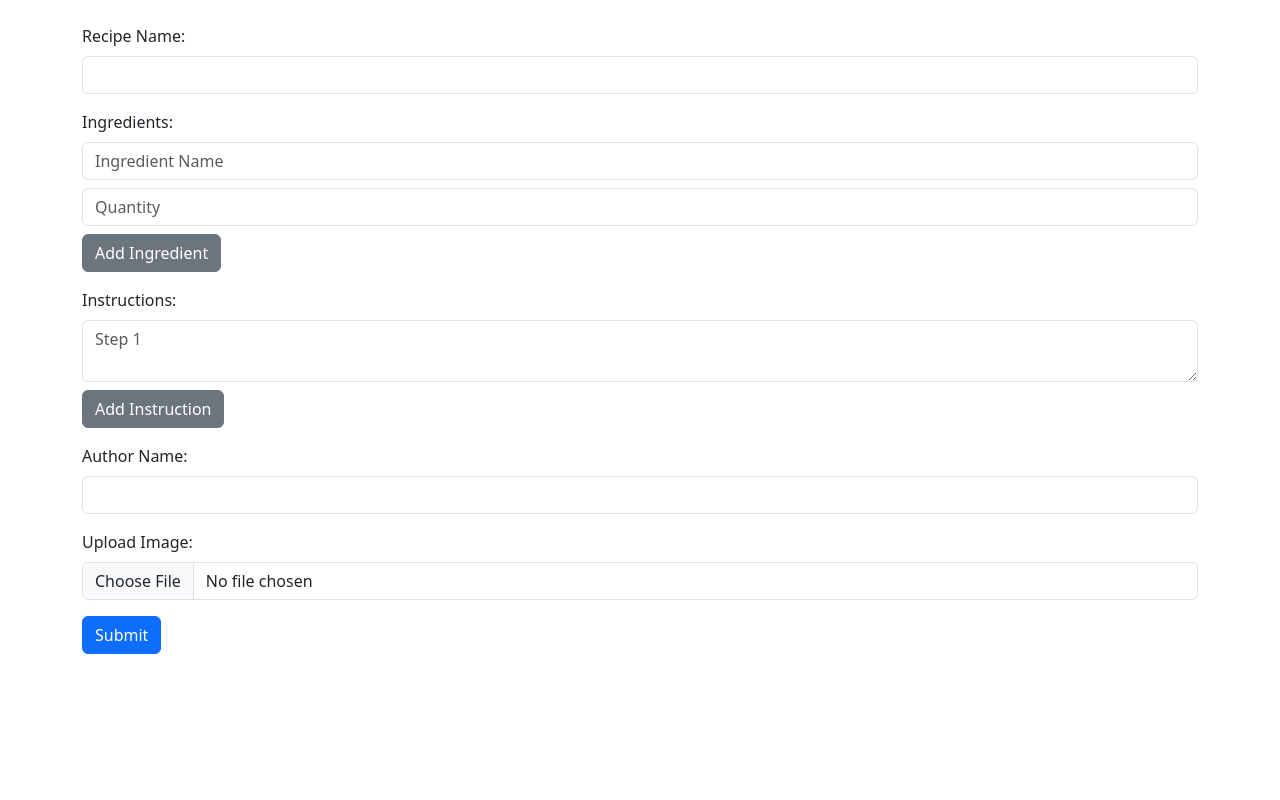
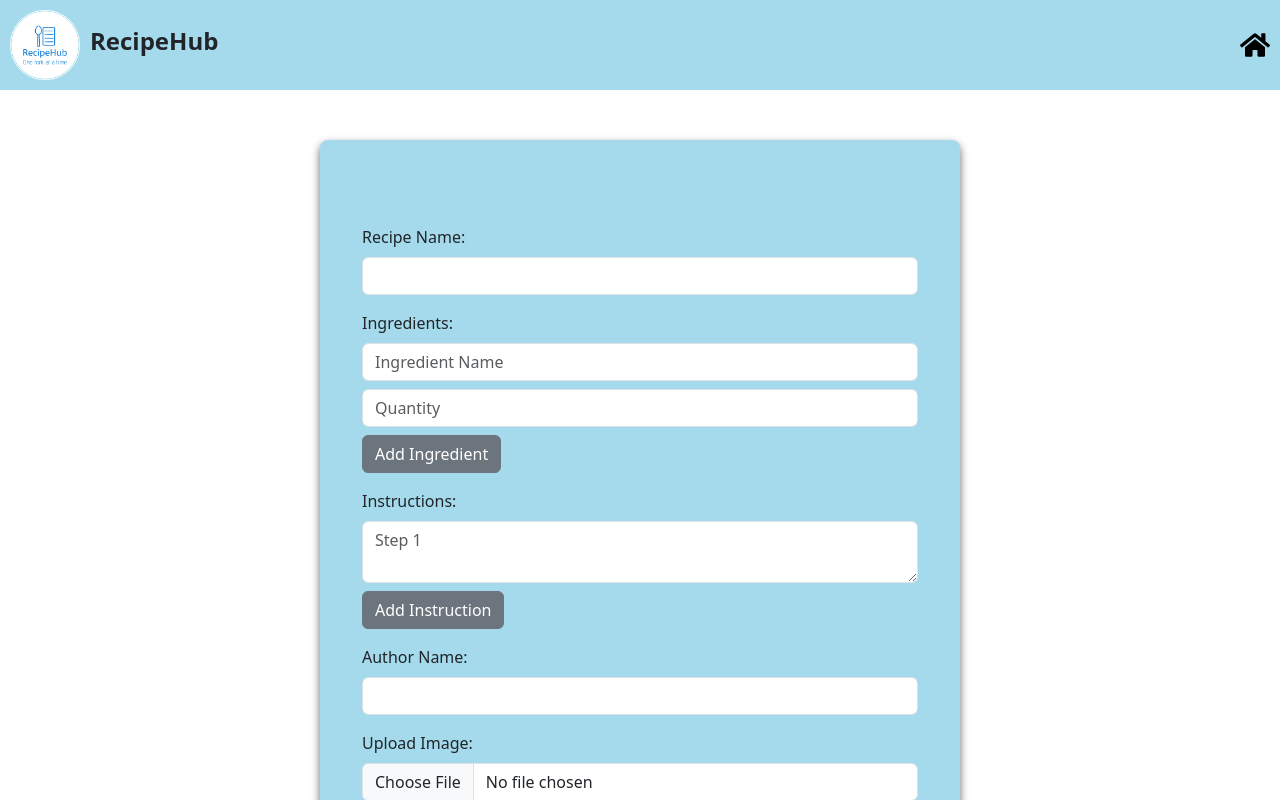
Before and after one commit to DiyaWadhwani/RecipeHubApplication-React, a React (Vite) app in the folder recipe_hub/: page /newUpdate in a window 1280 px wide. Shown: the top 800 px of the page. Built offline with nearby package versions, Linux system fonts and the light colour scheme.

Commit message:
updated some styling

```diff
--- a/recipe_hub/src/pages/CreateRecipePage.jsx
+++ b/recipe_hub/src/pages/CreateRecipePage.jsx
@@ -1,4 +1,6 @@
 import React, { Component } from "react";
+import EmptyHeader from "../fragments/EmptyHeader";
+import "../styling/CreateRecipePage.css";
 
 export default class CreateRecipePage extends Component {
   constructor(props) {
@@ -42,8 +44,19 @@ export default class CreateRecipePage extends Component {
     }));
   };
 
-  handleSubmit = (e) => {
-    e.preventDefault();
+  onCreate = (event) => {
+    event.preventDefault();
+    const formData = new FormData(event.target);
+
+    console.log("onCreate", Object.fromEntries(formData));
+
+    event.target.querySelector("input[name=recipeName]").value = "";
+    event.target.querySelector("input[name=ingredientName]").value = "";
+    event.target.querySelector("input[name=quantity]").value = "";
+    event.target.querySelector("input[name=instruction]").value = "";
+    event.target.querySelector("input[name=authorName]").value = "";
+
+    // this.props.onCreateInteraction(Object.fromEntries(formData));
     // Perform actions with the form data, such as sending it to a server
     console.log("Form data submitted:", this.state);
   };
@@ -52,7 +65,10 @@ export default class CreateRecipePage extends Component {
     const { recipeName, ingredients, instructions, authorName } = this.state;
 
     return (
-      <form onSubmit={this.handleSubmit} className="container mt-4">
+      <>
+        <EmptyHeader headerTag="RecipeHub" />
+        <div className="form-styling">
+          <form onSubmit={this.onCreate} className="container mt-4">
             <div className="mb-3">
               <label className="form-label">Recipe Name:</label>
               <input
@@ -71,7 +87,7 @@ export default class CreateRecipePage extends Component {
                   <input
                     type="text"
                     className="form-control"
-                name="name"
+                    name="ingredientName"
                     placeholder="Ingredient Name"
                     value={ingredient.name}
                     onChange={(e) => this.handleIngredientChange(e, index)}
@@ -138,10 +154,12 @@ export default class CreateRecipePage extends Component {
               />
             </div>
 
-        <button type="submit" className="btn btn-primary">
-          Submit
+            <button type="submit" className="btn btn-primary custom-btn">
+              Save
             </button>
           </form>
+        </div>
+      </>
     );
   }
 }
--- a/recipe_hub/src/styling/CreateRecipePage.css
+++ b/recipe_hub/src/styling/CreateRecipePage.css
@@ -1,48 +1,25 @@
-form {
+.form-styling {
+  height: 100vh;
+  margin: 0;
   display: flex;
   flex-direction: column;
+  background-color: #A4DAEB;
+  justify-content: center;
+  align-items: center;
   width: 50%;
-    margin: auto;
-    background-color: #f4f4f4;
-    padding: 20px;
+  margin: auto; /* Add this line to center horizontally */
+  margin-top: 50px;
+  margin-bottom: 30px;
+  padding: 30px;
   border-radius: 8px;
-    box-shadow: 0 4px 8px rgba(0, 0, 0, 0.1);
+  box-shadow: 0 4px 8px rgba(0, 0, 0, 0.6);
 }
 
-  label {
-    margin-top: 10px;
-    font-weight: bold;
+.custom-btn {
+  width: 150px;
+  margin-top: 40px;
+  margin-left: auto;
+  display: flex;
+  justify-content: center;
+  align-items: center;
 }
-
-  input, textarea {
-    margin-top: 5px;
-    padding: 10px;
-    width: 100%;
-    box-sizing: border-box;
-    border: 1px solid #ccc;
-    border-radius: 4px;
-    outline: none;
-  }
-
-  div {
-    margin-top: 10px;
-  }
-
-  textarea {
-    resize: vertical;
-  }
-
-  button {
-    margin-top: 20px;
-    padding: 12px;
-    background-color: #4caf50;
-    color: white;
-    border: none;
-    border-radius: 4px;
-    cursor: pointer;
-    transition: background-color 0.3s;
-  }
-
-  button:hover {
-    background-color: #45a049;
-  }
--- a/recipe_hub/src/styling/RecipeList.css
+++ b/recipe_hub/src/styling/RecipeList.css
@@ -39,6 +39,7 @@
     margin-right: 50px;
     padding-left: 20px;
     padding-right: 20px;
+    color: white;
   }
 
 
```
Lines whose indentation alone changed are shown as unchanged.
